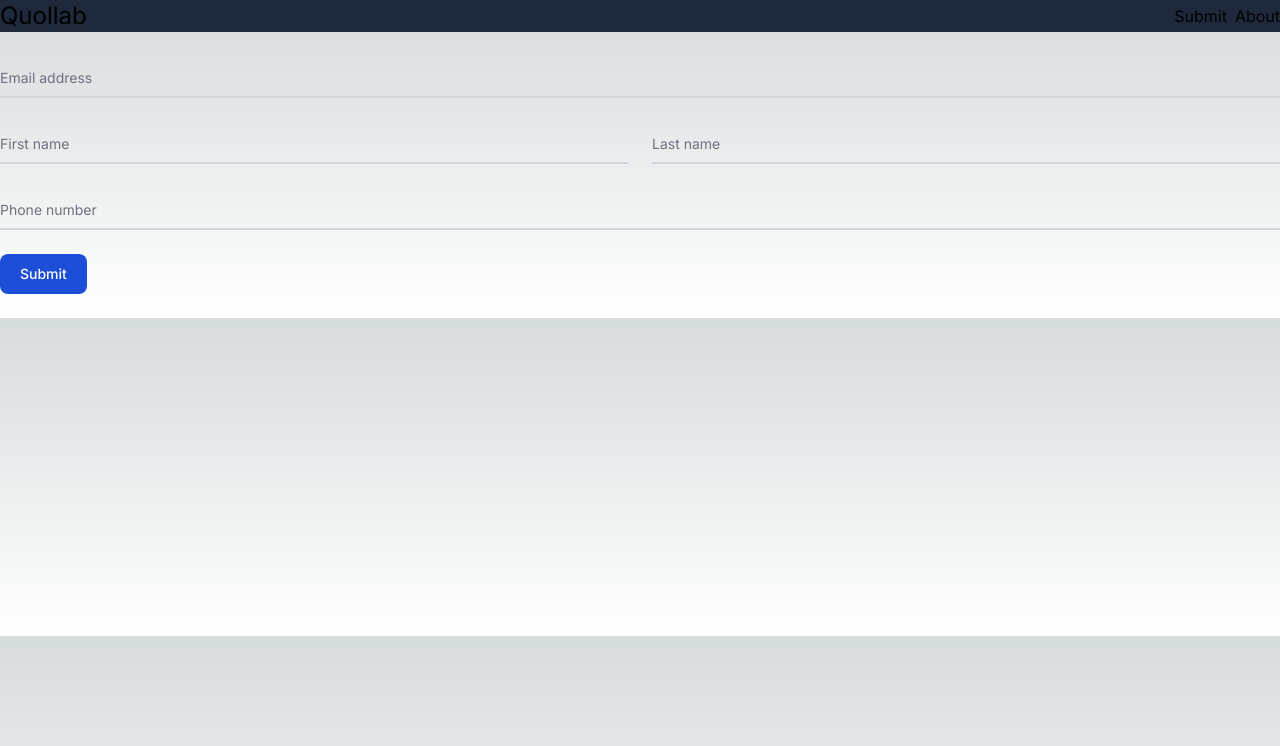
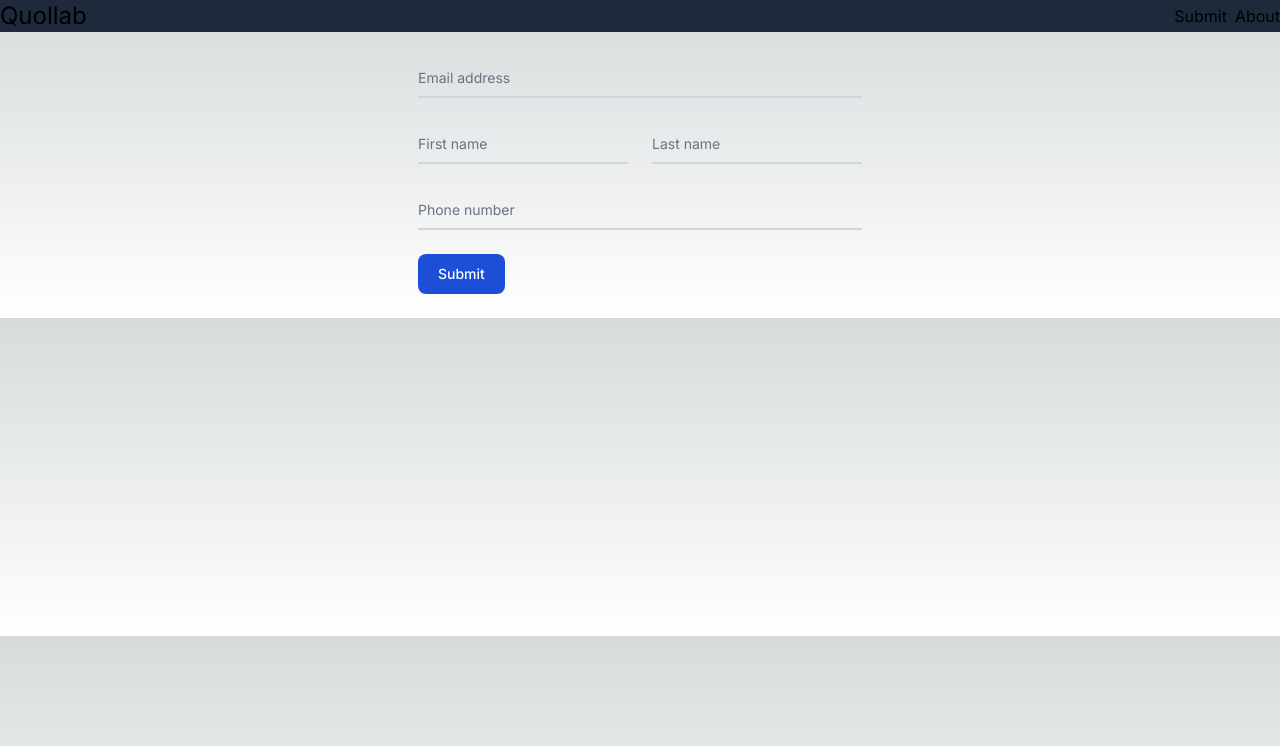
Before and after one commit to kimizake/Quallab, a Next.js app: page /submit in a window 1280 px wide. Shown: the top 746 px of the page. Built offline with nearby package versions, Linux system fonts and the light colour scheme.

Commit message:
Center body content

```diff
--- a/app/layout.tsx
+++ b/app/layout.tsx
@@ -20,7 +20,7 @@ export default function RootLayout({
     <html lang="en">
       <body className={inter.className}>
         <Navbar />
-        {children}
+        <div className="flex justify-center flex-row">{children}</div>
       </body>
     </html>
   );
```
